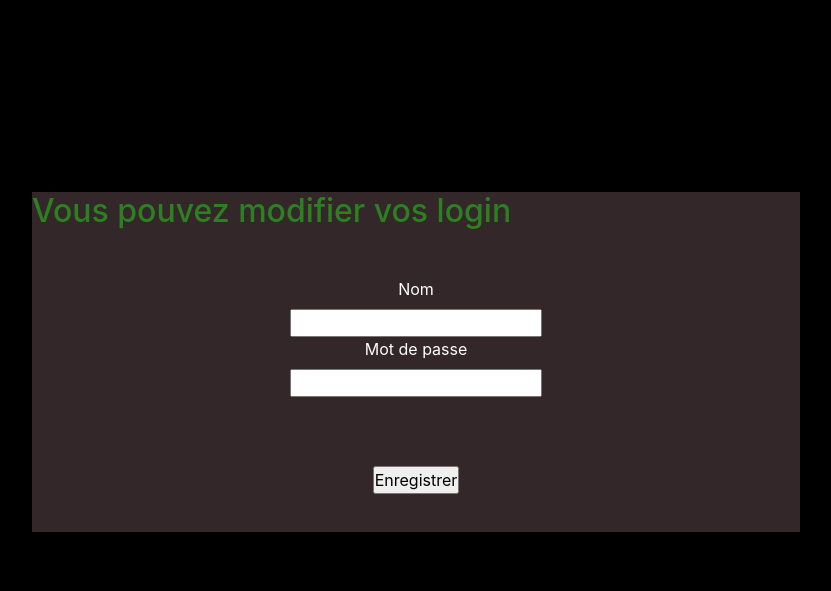
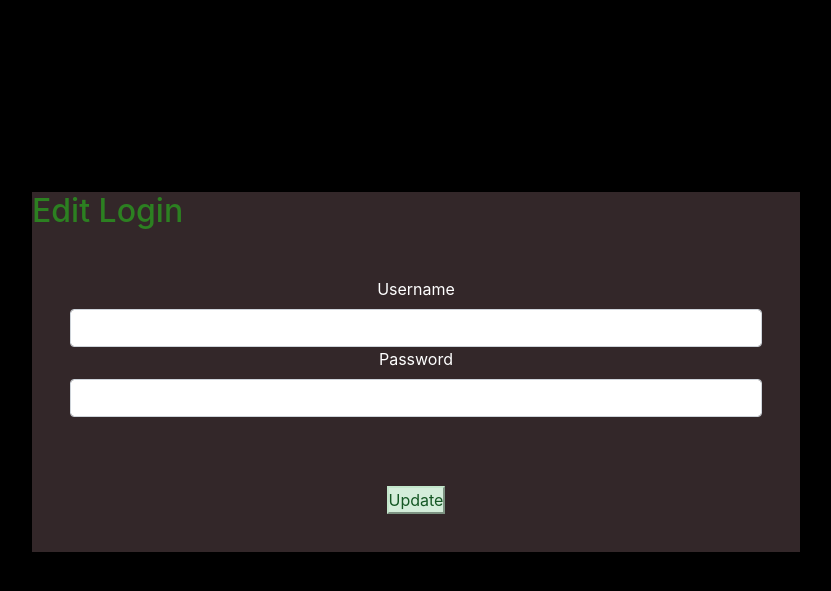
Before and after one commit to QuentinDess/MemoryDex, a PHP site: page /db/updateUser.php in a window 1280 px wide. Shown: the part 80-671 px from the top of the page, without its empty margins (224-1055 px from the left). Run offline with PHP 8.4, Linux system fonts and the light colour scheme; the visitor is signed in with stand-in values (Sample User, id 1); data that the repository does not hold is empty.

Commit message:
button and form add style

```diff
--- a/admin/signUpForm.php
+++ b/admin/signUpForm.php
@@ -13,11 +13,11 @@ include '../templates/header_File.php';
                 <br>
                 <br>
                 <label for="name"></label>
-                <input type="text" placeholder="Username" name="name" required>
+                <input type="text" class="form-control" placeholder="Username" name="name" required>
                 <br>
                 <br>
                 <label for="password"></label>
-                <input type="password" placeholder="Password" name="password" required>
+                <input type="password"  class="form-control" placeholder="Password" name="password" required>
                 <br>
                 <br>
                 <input class="button2" type="submit" value="Bienvenue !">
--- a/css/main.css
+++ b/css/main.css
@@ -329,6 +329,12 @@ span{
 .crudgamer_container{
     margin-top: 10%;
 }
+.alert-danger:hover{
+    background-color: red;
+}
+.alert-success:hover{
+    background: #2c8021;
+}
 /* le css associé au responsive */
 @media screen and (max-width: 800px){
     .crudgamer_container{
--- a/css/style.css
+++ b/css/style.css
@@ -81,7 +81,7 @@ main{
     height: 100%;
     width: 90%;
     padding-left: 2%;
-    padding-top: 5%;
+    padding-top: 13%;
     padding-bottom: 15%;
     padding-right: 5%;
     background-color: rgba(255, 192, 203, 0);
--- a/db/updateUser.php
+++ b/db/updateUser.php
@@ -27,17 +27,17 @@ $data = $dbCheck->fetch(PDO::FETCH_ASSOC);
 
 ?>
 <div class="update_container">
-<h2>Vous pouvez modifier vos login</h2>
+<h2>Edit Login</h2>
 <form  class="update_form" action="updateUser.php" method="POST">
     <input type="hidden" name="id" value="<?php echo $data['id'] ?>">
 
-    <label for="name">Nom</label>
-    <input type="text" name="name" value="<?php echo $data['name'] ?>" require>
+    <label for="name">Username</label>
+    <input type="text"  class="form-control" name="name" value="<?php echo $data['name'] ?>" require>
 
-    <label for="password">Mot de passe</label>
-    <input type="password" name="password" value="<?php echo $data['password'] ?>" require>
+    <label for="password">Password</label>
+    <input type="text"  class="form-control" name="password" value="<?php echo $data['password'] ?>" require>
 
-    <input class="update_input" type="submit" value="Enregistrer">
+    <input class="update_input alert-success" type="submit" value="Update">
 </form>
 </div>
 <?php
--- a/index.php
+++ b/index.php
@@ -13,10 +13,10 @@ include 'templates/header.php';
             3.Le Chrono se lance dès le lancement du jeu.
         <form action="db/data.php" method="POST">
             <label for="name"></label>
-            <input type="text" placeholder="Votre pseudo" name="name" require>
+            <input type="text"  class="form-control" placeholder="Username..." name="name" require>
 
             <label for="password"></label>
-            <input type="password" placeholder="Votre mot de passe..." name="password" require>
+            <input type="password" class="form-control" placeholder="Password..." name="password" require>
             <input class="button" type="submit" value="Jouer">
 
         </form>
```
Also changed, not shown: admin/adminUpdate.php (+4 -3 lines), admin/adminUser.php (+7 -6 lines), gamer/crudGamer.php (+4 -3 lines).
